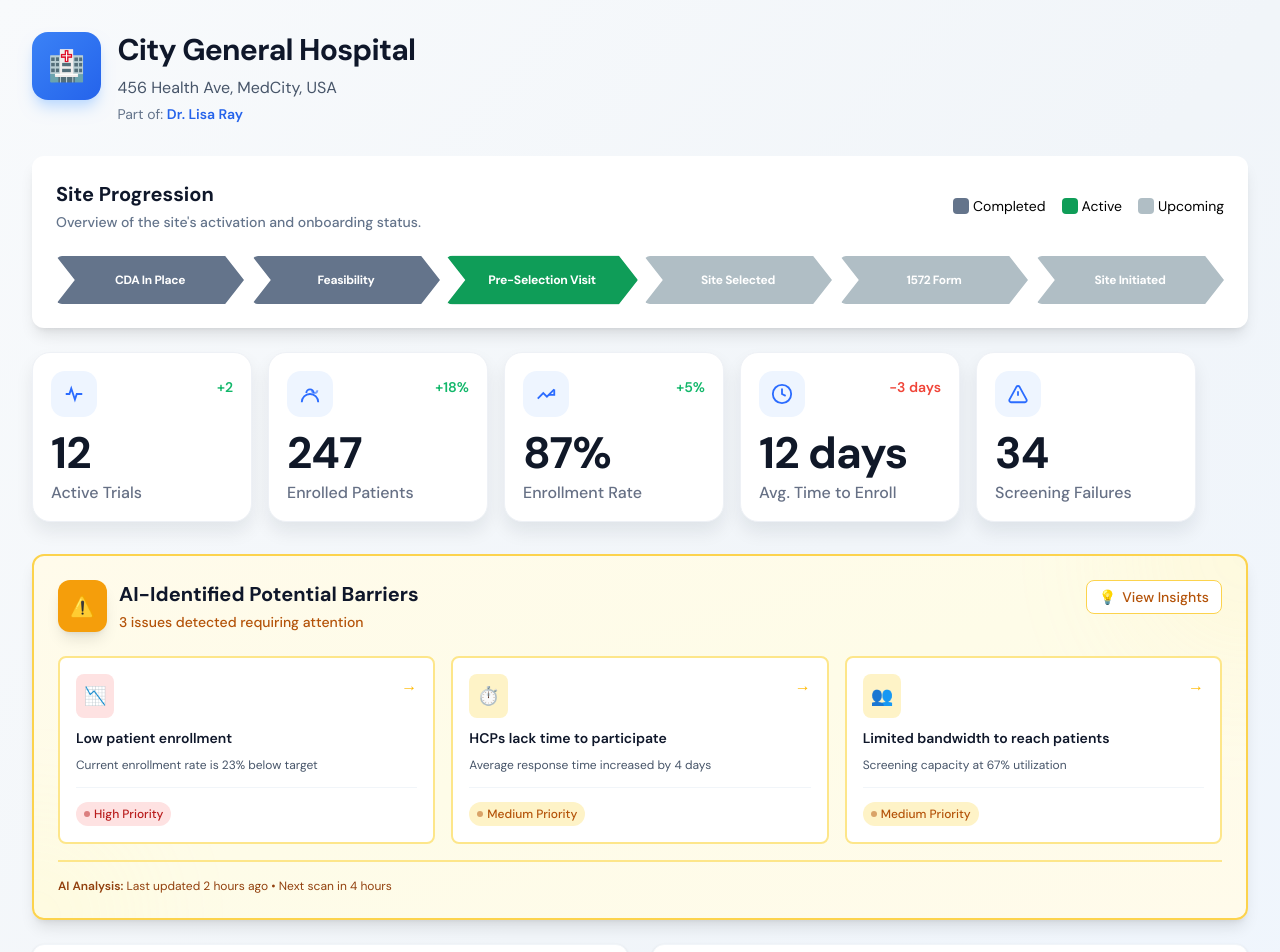
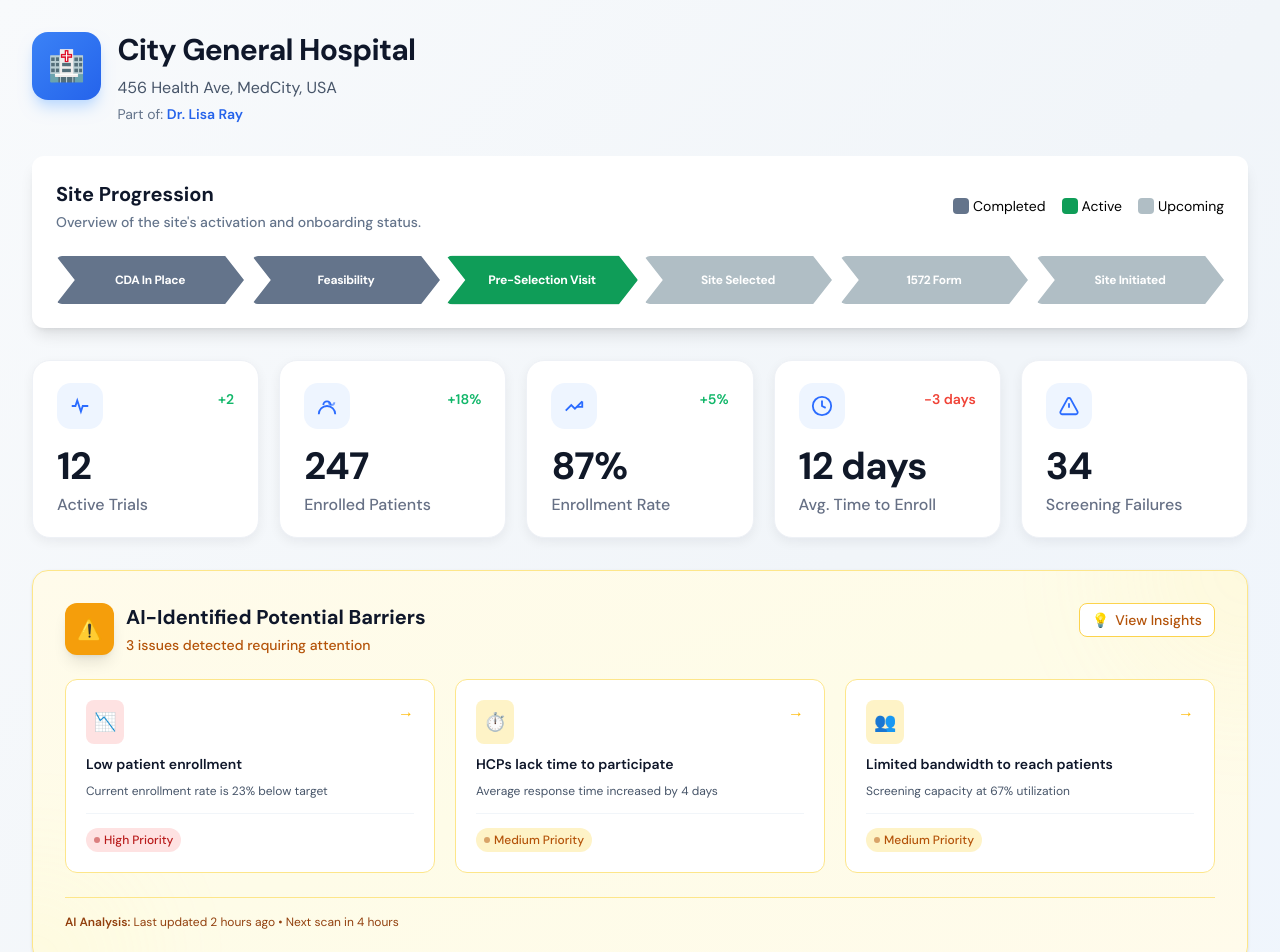
Before and after one commit to ashwinchembu/Enterprisehealthcaredashboarddesign, a Vue app in the folder vue-dashboard/: page / in a window 1280 px wide. Shown: the top 952 px of the page. Built offline with nearby package versions, Linux system fonts and the light colour scheme.

Commit message:
Fix spacing on metric cards and AI barriers section

```diff
--- a/vue-dashboard/src/App.vue
+++ b/vue-dashboard/src/App.vue
@@ -41,13 +41,13 @@ import MetricCard from './components/MetricCard.vue'
       </header>
 
       <!-- Site Progression Section -->
-      <section class="mb-6">
+      <section class="mb-8">
         <SiteProgression />
       </section>
 
       <!-- Metrics Section -->
       <section class="mb-8">
-        <div class="flex gap-4 flex-wrap">
+        <div class="grid grid-cols-2 md:grid-cols-3 lg:grid-cols-5 gap-5">
           <MetricCard
             icon="pulse"
             label="Active Trials"
@@ -85,7 +85,7 @@ import MetricCard from './components/MetricCard.vue'
       </section>
 
       <!-- AI-Identified Potential Barriers -->
-      <section class="mb-6">
+      <section class="mb-8">
         <AIBarriersCard />
       </section>
 
--- a/vue-dashboard/src/components/AIBarriersCard.vue
+++ b/vue-dashboard/src/components/AIBarriersCard.vue
@@ -22,7 +22,7 @@ const barriers = [
 </script>
 
 <template>
-  <div class="relative overflow-hidden rounded-xl border-2 border-amber-300 bg-gradient-to-br from-amber-50 via-yellow-50 to-amber-50 p-6 shadow-lg">
+  <div class="relative overflow-hidden rounded-2xl border border-amber-200 bg-gradient-to-br from-amber-50 via-yellow-50 to-amber-50 p-8 shadow-sm">
     <!-- Decorative background blurs -->
     <div class="absolute -right-32 -top-32 h-64 w-64 rounded-full bg-amber-200 opacity-10 blur-3xl"></div>
     <div class="absolute -bottom-24 -left-24 h-48 w-48 rounded-full bg-yellow-200 opacity-10 blur-3xl"></div>
@@ -46,11 +46,11 @@ const barriers = [
       </div>
 
       <!-- Barriers Grid -->
-      <div class="grid grid-cols-1 gap-4 md:grid-cols-3">
+      <div class="grid grid-cols-1 gap-5 md:grid-cols-3">
         <div
           v-for="(barrier, index) in barriers"
           :key="index"
-          class="group cursor-pointer rounded-lg border-2 border-amber-200 bg-white p-4 transition-all duration-200 hover:border-amber-300 hover:shadow-md"
+          class="group cursor-pointer rounded-xl border border-amber-200 bg-white p-5 transition-all duration-200 hover:border-amber-300 hover:shadow-md"
         >
           <div class="mb-3 flex items-start justify-between">
             <div
@@ -89,7 +89,7 @@ const barriers = [
       </div>
 
       <!-- Footer -->
-      <div class="mt-4 border-t-2 border-amber-200 pt-4">
+      <div class="mt-6 border-t border-amber-200 pt-4">
         <p class="text-xs text-amber-800">
           <span class="font-semibold">AI Analysis:</span> Last updated 2 hours ago • Next scan in 4 hours
         </p>
--- a/vue-dashboard/src/components/MetricCard.vue
+++ b/vue-dashboard/src/components/MetricCard.vue
@@ -67,16 +67,17 @@ const deltaClass = computed(() => {
   background: #fff;
   border: 1px solid #eef1f6;
   border-radius: 18px;
-  padding: 18px 18px 16px;
-  box-shadow: 0 10px 18px rgba(16, 24, 40, 0.08);
-  min-width: 220px;
+  padding: 22px 24px 20px;
+  box-shadow: 0 4px 12px rgba(16, 24, 40, 0.06);
+  flex: 1;
+  min-width: 180px;
 }
 
 .kpi-top {
   display: flex;
   align-items: flex-start;
   justify-content: space-between;
-  margin-bottom: 14px;
+  margin-bottom: 18px;
 }
 
 .kpi-icon {
@@ -105,12 +106,12 @@ const deltaClass = computed(() => {
 .kpi-delta.is-neutral { color: #667085; }
 
 .kpi-value {
-  font-size: 44px;
+  font-size: 38px;
   line-height: 1;
   font-weight: 700;
   letter-spacing: -0.02em;
   color: #101828;
-  margin-bottom: 6px;
+  margin-bottom: 8px;
 }
 
 .kpi-label {
```
